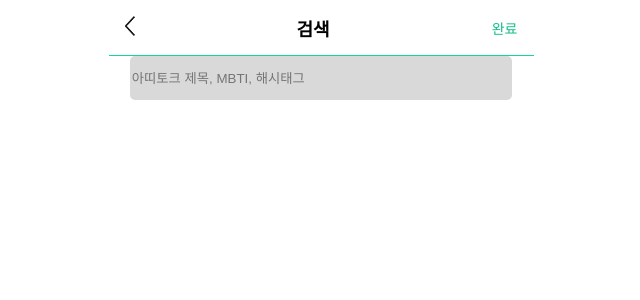
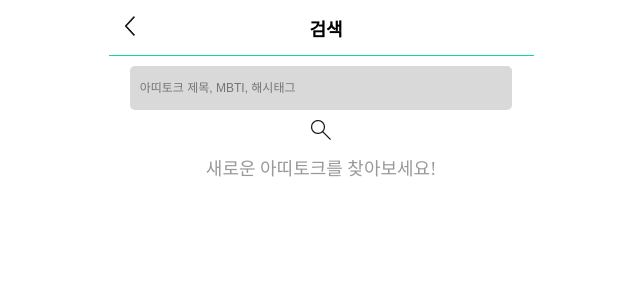
Before and after one commit to ATTI-UMC/ATTI-frontend, a React (Vite) app: page /atti/search in a window 1280 px wide. Shown: the top 300 px of the page, without its empty margins (319-959 px from the left). Built offline with nearby package versions, Linux system fonts and the light colour scheme.

Commit message:
feature: attitalk-newchat-사진 업로드 기능 추가

```diff
--- a/src/components/attitalk/new/ImageInputField.jsx
+++ b/src/components/attitalk/new/ImageInputField.jsx
@@ -1,21 +1,51 @@
 import styled from "styled-components";
-import React, { useEffect, useState } from "react";
+import React, { useState, useRef, useEffect } from "react";
 import default_picture from "../../../assets/images/default_picture.png";
 
 const ImageInputField = () => {
-  const [isImageExist, setIsImageExist] = useState(false);
+  const inputRef = useRef(null);
+  const [image, setImage] = useState(null);
+  const [preview, setPreview] = useState("");
   const [imageText, setImageText] = useState(
     "아띠토크의 메인 사진을 설정해주세요!"
   );
 
   useEffect(() => {
-    setImageText("메인 사진이 설정되었어요!");
-  }, [isImageExist]);
+    if (image !== null) {
+      setImageText("메인 사진이 설정되었어요!");
+    }
+  }, [image]);
+
+  const handleUpload = () => {
+    inputRef.current.click();
+  };
+
+  const handleChange = (e) => {
+    const file = e.target.files[0];
+    if (file) {
+      setImage(file);
+      const reader = new FileReader();
+      reader.onloadend = () => {
+        setPreview(reader.result);
+      };
+      reader.readAsDataURL(file);
+    }
+  };
 
   return (
     <Container>
-      <InputBox>
-        <Input src={default_picture} />
+      <InputBox haspreview={!!preview} onClick={handleUpload}>
+        <Input
+          type="file"
+          accept="image/*"
+          ref={inputRef}
+          onChange={handleChange}
+        />
+        {preview ? (
+          <Image src={preview} />
+        ) : (
+          <DefaultImage src={default_picture} />
+        )}
       </InputBox>
       <Text>{imageText}</Text>
     </Container>
@@ -33,18 +63,34 @@ const Container = styled.div`
 `;
 
 const InputBox = styled.div`
+  display: flex;
   width: 180px;
   height: 180px;
   border-radius: 10px;
-  background-color: #d9d9d9;
+  background-color: ${(props) => (props.haspreview ? "white" : "#d9d9d9")};
   margin-bottom: 10px;
+  cursor: pointer;
+  justify-content: center;
+  align-items: center;
+
+  /* hasPreview prop을 DOM으로 전달하지 않기 위한 처리 */
+  ${(props) => props.haspreview && ""}
 `;
 
 const Input = styled.input`
   display: none;
-  width: 180px;
-  height: 180px;
-  border: none;
+`;
+
+const Image = styled.img`
+  width: 100%;
+  height: 100%;
+  object-fit: cover;
+  border-radius: 10px;
+`;
+
+const DefaultImage = styled.img`
+  width: 40%;
+  height: 40%;
 `;
 
 const Text = styled.div`
--- a/src/components/attitalk/search/InputSection.jsx
+++ b/src/components/attitalk/search/InputSection.jsx
@@ -14,6 +14,7 @@ export default InputSection;
 const Container = styled.div`
   display: flex;
   width: 100%;
+  margin-top: 10px;
 `;
 
 const Icon = styled.div``;
@@ -24,4 +25,7 @@ const Input = styled.input`
   border-radius: 5px;
   background-color: #d9d9d9;
   border: none;
+  padding: 10px;
+  outline: none;
+  font-size: 12px;
 `;
--- a/src/pages/attitalk/Newchat.jsx
+++ b/src/pages/attitalk/Newchat.jsx
@@ -9,10 +9,6 @@ const Newchat = () => {
   const [name, setName] = useState("");
   const [hashtags, setHashtags] = useState("");
   const [showModal, setShowModal] = useState(false);
-
-  useEffect(() => {
-    console.log(hashtags);
-  }, [hashtags]);
 
   const handleClick = () => {
     setShowModal(!showModal);
--- a/src/pages/attitalk/Search.jsx
+++ b/src/pages/attitalk/Search.jsx
@@ -1,18 +1,18 @@
 import React, { useState } from "react";
 import styled from "styled-components";
 import InputSection from "../../components/attitalk/search/InputSection";
-import TalkHeader from "../../components/attitalk/TalkHeader";
+import ChatHeader from "../../components/chat/ChatHeader";
+import search from "../../assets/images/search.png";
 
 const Search = () => {
   const [isSearching, setIsSearching] = useState(false);
 
   return (
     <SearchContainer>
-      <TalkHeader title={"검색"} />
+      <ChatHeader title={"검색"} />
       <ContentsWrappper>
         <InputSection />
-        {isSearching && <Searching />}
-        {!isSearching && <NotSearching />}
+        {isSearching ? <Searching /> : <NotSearching />}
       </ContentsWrappper>
     </SearchContainer>
   );
@@ -28,10 +28,56 @@ const SearchContainer = styled.div`
 `;
 
 const ContentsWrappper = styled.div`
+  display: flex;
+  flex-direction: column;
+  justify-content: center;
+  align-items: center;
   width: 90%;
   height: 100%;
 `;
 
-const NotSearching = styled.div``;
+const NotSearching = () => (
+  <NotSearchingContainer>
+    <MagnifyingGlassIcon src={search}></MagnifyingGlassIcon>
+    <Message>새로운 아띠토크를 찾아보세요!</Message>
+  </NotSearchingContainer>
+);
 
-const Searching = styled.div``;
+const Searching = () => (
+  <SearchingContainer>
+    <LoadingMessage>검색 중입니다...</LoadingMessage>
+  </SearchingContainer>
+);
+
+const NotSearchingContainer = styled.div`
+  display: flex;
+  flex-direction: column;
+  align-items: center;
+  justify-content: center;
+  height: 100%;
+  text-align: center;
+  margin: 10px;
+`;
+
+const MagnifyingGlassIcon = styled.img`
+  font-size: 50px;
+  color: #999;
+`;
+
+const Message = styled.div`
+  font-size: 18px;
+  color: #999;
+  margin-top: 20px;
+`;
+
+const SearchingContainer = styled.div`
+  display: flex;
+  align-items: center;
+  justify-content: center;
+  height: 100%;
+`;
+
+const LoadingMessage = styled.div`
+  font-size: 18px;
+  color: #999;
+`;
```
